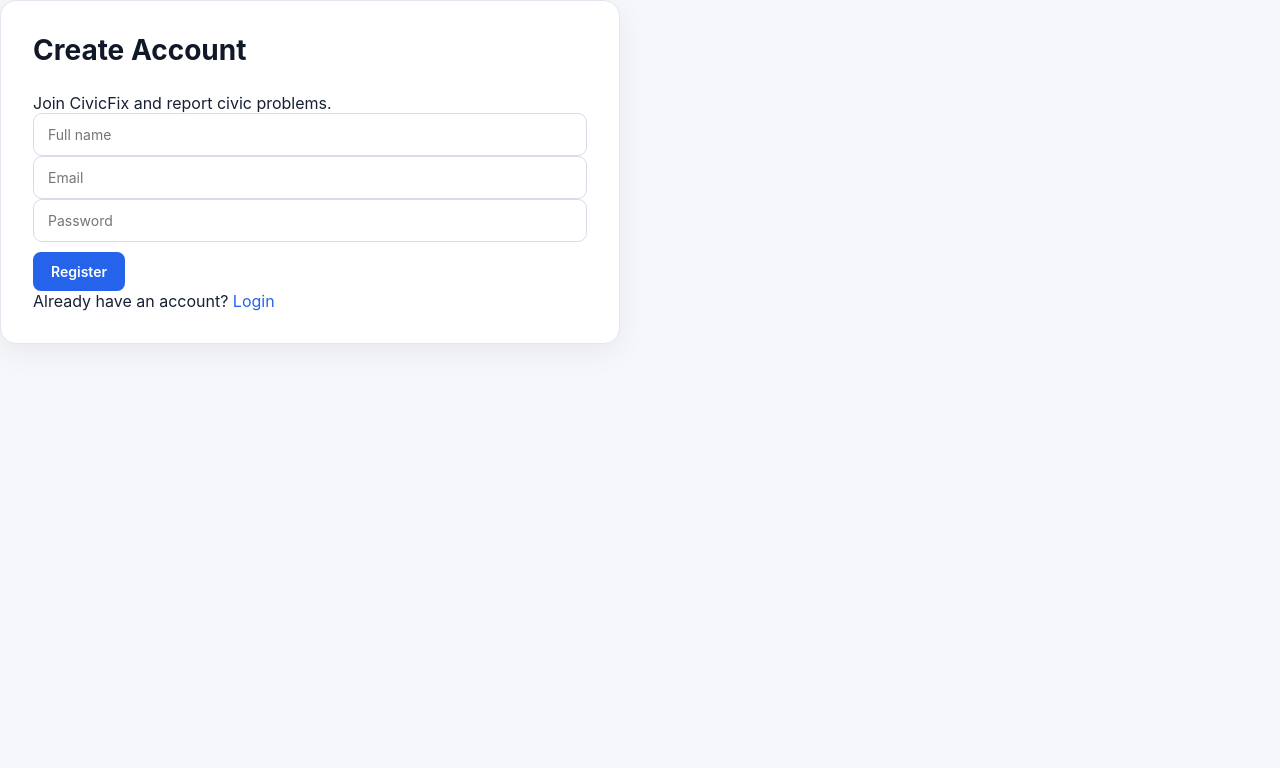
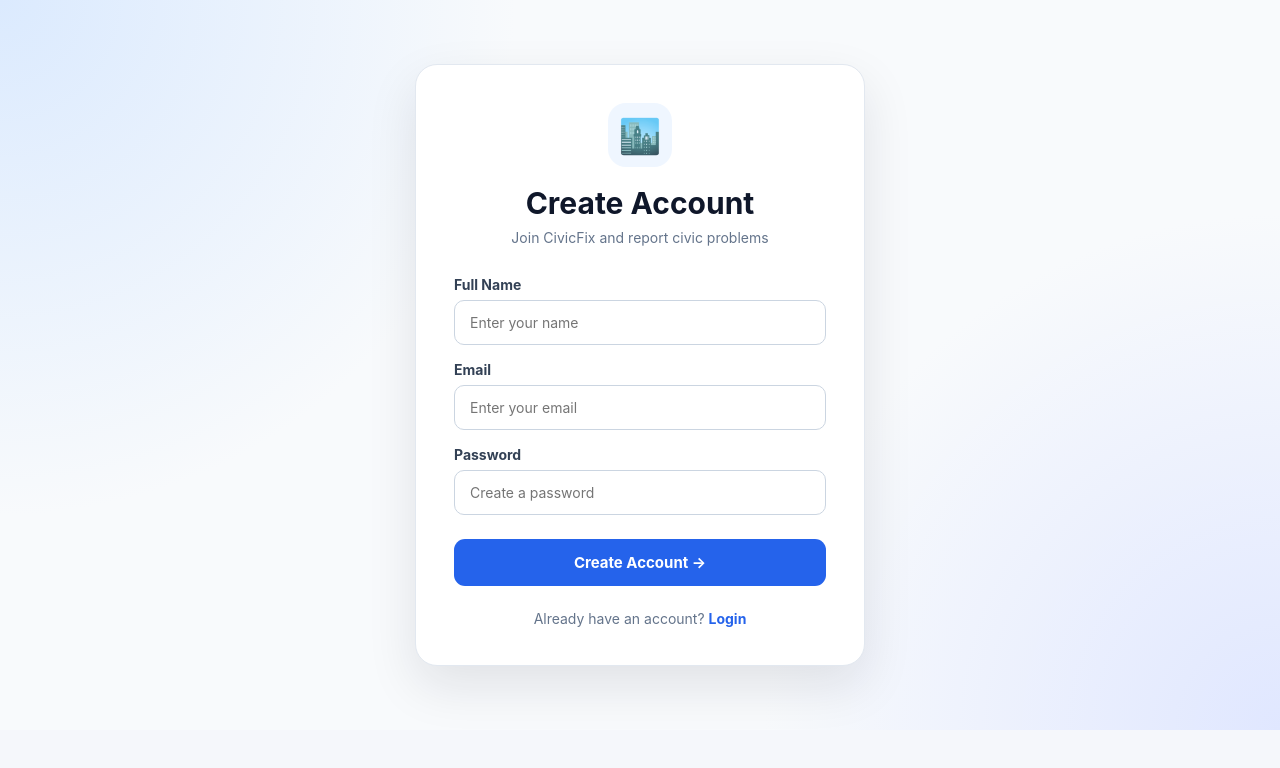
Before and after one commit to asife8649/civicfix, a React (Vite) app in the folder client/: page /register in a window 1280 px wide. Shown: the top 768 px of the page. Built offline with nearby package versions, Linux system fonts and the light colour scheme.

Commit message:
Improve login and register pages

```diff
--- a/client/src/index.css
+++ b/client/src/index.css
@@ -2148,3 +2148,275 @@
   }
 
 }
+/* =========================
+   COMPLAINT CARDS
+========================= */
+
+.complaint-card {
+  background: #ffffff;
+  border: 1px solid #e2e8f0;
+  border-radius: 18px;
+  padding: 24px;
+  margin-bottom: 22px;
+  box-shadow: 0 8px 25px rgba(15, 23, 42, 0.06);
+  transition: all 0.2s ease;
+}
+
+.complaint-card:hover {
+  transform: translateY(-2px);
+  box-shadow: 0 12px 30px rgba(15, 23, 42, 0.10);
+}
+
+.complaint-card-header {
+  display: flex;
+  justify-content: space-between;
+  align-items: flex-start;
+  gap: 20px;
+}
+
+.complaint-card-header h3 {
+  font-size: 22px;
+  color: #0f172a;
+  margin-bottom: 8px;
+}
+
+.complaint-category {
+  display: inline-block;
+  color: #475569;
+  font-size: 14px;
+  font-weight: 600;
+}
+
+.complaint-description {
+  margin: 18px 0;
+  color: #64748b;
+  font-size: 15px;
+  line-height: 1.7;
+}
+
+.complaint-meta {
+  color: #64748b;
+  font-size: 13px;
+  margin-bottom: 16px;
+}
+
+/* Status */
+
+.status-badge {
+  padding: 7px 14px;
+  border-radius: 999px;
+  font-size: 13px;
+  font-weight: 700;
+  white-space: nowrap;
+}
+
+.status-badge.pending {
+  background: #fff7d6;
+  color: #b77900;
+}
+
+.status-badge.in-progress {
+  background: #e0efff;
+  color: #1769aa;
+}
+
+.status-badge.resolved {
+  background: #dcfce7;
+  color: #15803d;
+}
+
+/* Image */
+
+.complaint-image-wrapper {
+  width: 100%;
+  height: 280px;
+  overflow: hidden;
+  border-radius: 14px;
+  margin-top: 18px;
+  background: #f1f5f9;
+}
+
+.complaint-image {
+  width: 100%;
+  height: 100%;
+  object-fit: cover;
+  display: block;
+}
+
+/* Location */
+
+.complaint-location {
+  margin-top: 18px;
+  padding-top: 18px;
+  border-top: 1px solid #e2e8f0;
+
+  display: flex;
+  justify-content: space-between;
+  align-items: center;
+  gap: 15px;
+}
+
+.complaint-location > div {
+  display: flex;
+  align-items: center;
+  gap: 10px;
+}
+
+.location-icon {
+  font-size: 22px;
+}
+
+.complaint-location strong {
+  color: #334155;
+  font-size: 14px;
+}
+
+.complaint-location p {
+  margin-top: 3px;
+  color: #64748b;
+  font-size: 13px;
+}
+
+.map-button {
+  text-decoration: none;
+  background: #eff6ff;
+  color: #2563eb;
+  padding: 9px 15px;
+  border-radius: 10px;
+  font-size: 13px;
+  font-weight: 700;
+  white-space: nowrap;
+}
+
+.map-button:hover {
+  background: #dbeafe;
+}
+
+/* =========================
+   LOGIN / REGISTER
+========================= */
+
+.auth-page {
+  min-height: calc(100vh - 70px);
+  display: flex;
+  align-items: center;
+  justify-content: center;
+  padding: 40px 20px;
+
+  background:
+    radial-gradient(
+      circle at top left,
+      #dbeafe 0%,
+      transparent 35%
+    ),
+    radial-gradient(
+      circle at bottom right,
+      #e0e7ff 0%,
+      transparent 35%
+    ),
+    #f8fafc;
+}
+
+.auth-card {
+  width: 100%;
+  max-width: 450px;
+  background: #ffffff;
+  padding: 38px;
+  border-radius: 22px;
+  border: 1px solid #e2e8f0;
+  box-shadow: 0 20px 50px rgba(15, 23, 42, 0.10);
+}
+
+.auth-logo {
+  width: 64px;
+  height: 64px;
+  margin: 0 auto 18px;
+
+  display: flex;
+  align-items: center;
+  justify-content: center;
+
+  border-radius: 18px;
+  background: #eff6ff;
+  font-size: 34px;
+}
+
+.auth-card h1 {
+  text-align: center;
+  color: #0f172a;
+  font-size: 30px;
+  margin-bottom: 8px;
+}
+
+.auth-subtitle {
+  text-align: center;
+  color: #64748b;
+  margin-bottom: 30px;
+  font-size: 14px;
+}
+
+.auth-form {
+  display: flex;
+  flex-direction: column;
+  gap: 16px;
+}
+
+.auth-form label {
+  font-size: 14px;
+  font-weight: 700;
+  color: #334155;
+}
+
+.auth-form input {
+  width: 100%;
+  margin-top: 7px;
+  padding: 13px 15px;
+
+  border: 1px solid #cbd5e1;
+  border-radius: 10px;
+
+  font-size: 14px;
+  background: #ffffff;
+}
+
+.auth-form input:focus {
+  border-color: #2563eb;
+  box-shadow: 0 0 0 3px rgba(37, 99, 235, 0.10);
+}
+
+.auth-button {
+  width: 100%;
+  border: none;
+  padding: 14px;
+  border-radius: 11px;
+
+  background: #2563eb;
+  color: white;
+
+  font-size: 15px;
+  font-weight: 700;
+
+  margin-top: 8px;
+  cursor: pointer;
+}
+
+.auth-button:hover {
+  background: #1d4ed8;
+}
+
+.auth-footer {
+  text-align: center;
+  margin-top: 24px;
+  color: #64748b;
+  font-size: 14px;
+}
+
+.auth-footer a {
+  color: #2563eb;
+  font-weight: 700;
+  text-decoration: none;
+}
+
+.auth-footer a:hover {
+  text-decoration: underline;
+}
--- a/client/src/pages/Login.jsx
+++ b/client/src/pages/Login.jsx
@@ -7,35 +7,97 @@
   const [email, setEmail] = useState("");
   const [password, setPassword] = useState("");
   const [message, setMessage] = useState("");
+
   const { loginUser } = useAuth();
   const navigate = useNavigate();
 
   const submit = async (e) => {
     e.preventDefault();
+    setMessage("");
+
     try {
-      const { data } = await api.post("/auth/login", { email, password });
+      const { data } = await api.post("/auth/login", {
+        email,
+        password,
+      });
+
       loginUser(data);
-      navigate(data.user.role === "admin" ? "/admin" : "/dashboard");
+
+      navigate(
+        data.user.role === "admin"
+          ? "/admin"
+          : "/dashboard"
+      );
     } catch (err) {
-      setMessage(err.response?.data?.message || "Login failed");
+      setMessage(
+        err.response?.data?.message || "Login failed"
+      );
     }
   };
 
   return (
-    <div className="auth-page">
-      <form className="form-card" onSubmit={submit}>
-        <h2>Welcome Back</h2>
-        <p className="muted">Login to manage your CivicFix complaints.</p>
+    <main className="auth-page">
+      <form className="auth-card" onSubmit={submit}>
 
-        <input type="email" placeholder="Email" value={email}
-          onChange={(e) => setEmail(e.target.value)} />
-        <input type="password" placeholder="Password" value={password}
-          onChange={(e) => setPassword(e.target.value)} />
+        <div className="auth-logo">
+          🏙️
+        </div>
 
-        <button className="btn primary full">Login</button>
-        {message && <p className="error">{message}</p>}
-        <p className="center">New user? <Link to="/register">Create account</Link></p>
+        <h1>Welcome Back</h1>
+
+        <p className="auth-subtitle">
+          Login to your CivicFix account
+        </p>
+
+        <div className="auth-form">
+
+          <label>
+            Email
+
+            <input
+              type="email"
+              placeholder="Enter your email"
+              value={email}
+              onChange={(e) => setEmail(e.target.value)}
+              required
+            />
+          </label>
+
+          <label>
+            Password
+
+            <input
+              type="password"
+              placeholder="Enter your password"
+              value={password}
+              onChange={(e) => setPassword(e.target.value)}
+              required
+            />
+          </label>
+
+          <button
+            type="submit"
+            className="auth-button"
+          >
+            Login →
+          </button>
+
+        </div>
+
+        {message && (
+          <p className="error">
+            {message}
+          </p>
+        )}
+
+        <div className="auth-footer">
+          New user?{" "}
+          <Link to="/register">
+            Create account
+          </Link>
+        </div>
+
       </form>
-    </div>
+    </main>
   );
 }
--- a/client/src/pages/Register.jsx
+++ b/client/src/pages/Register.jsx
@@ -3,38 +3,107 @@
 import api from "../services/api";
 
 export default function Register() {
-  const [form, setForm] = useState({ name: "", email: "", password: "" });
+  const [name, setName] = useState("");
+  const [email, setEmail] = useState("");
+  const [password, setPassword] = useState("");
   const [message, setMessage] = useState("");
+
   const navigate = useNavigate();
 
   const submit = async (e) => {
     e.preventDefault();
+    setMessage("");
+
     try {
-      await api.post("/auth/register", form);
-      setMessage("Registration successful. Please login.");
-      setTimeout(() => navigate("/login"), 800);
+      await api.post("/auth/register", {
+        name,
+        email,
+        password,
+      });
+
+      navigate("/login");
     } catch (err) {
-      setMessage(err.response?.data?.message || "Registration failed");
+      setMessage(
+        err.response?.data?.message || "Registration failed"
+      );
     }
   };
 
   return (
-    <div className="auth-page">
-      <form className="form-card" onSubmit={submit}>
-        <h2>Create Account</h2>
-        <p className="muted">Join CivicFix and report civic problems.</p>
+    <main className="auth-page">
+      <form className="auth-card" onSubmit={submit}>
 
-        <input placeholder="Full name" value={form.name}
-          onChange={(e) => setForm({ ...form, name: e.target.value })} />
-        <input type="email" placeholder="Email" value={form.email}
-          onChange={(e) => setForm({ ...form, email: e.target.value })} />
-        <input type="password" placeholder="Password" value={form.password}
-          onChange={(e) => setForm({ ...form, password: e.target.value })} />
+        <div className="auth-logo">
+          🏙️
+        </div>
 
-        <button className="btn primary full">Register</button>
-        {message && <p className="message">{message}</p>}
-        <p className="center">Already have an account? <Link to="/login">Login</Link></p>
+        <h1>Create Account</h1>
+
+        <p className="auth-subtitle">
+          Join CivicFix and report civic problems
+        </p>
+
+        <div className="auth-form">
+
+          <label>
+            Full Name
+
+            <input
+              type="text"
+              placeholder="Enter your name"
+              value={name}
+              onChange={(e) => setName(e.target.value)}
+              required
+            />
+          </label>
+
+          <label>
+            Email
+
+            <input
+              type="email"
+              placeholder="Enter your email"
+              value={email}
+              onChange={(e) => setEmail(e.target.value)}
+              required
+            />
+          </label>
+
+          <label>
+            Password
+
+            <input
+              type="password"
+              placeholder="Create a password"
+              value={password}
+              onChange={(e) => setPassword(e.target.value)}
+              required
+            />
+          </label>
+
+          <button
+            type="submit"
+            className="auth-button"
+          >
+            Create Account →
+          </button>
+
+        </div>
+
+        {message && (
+          <p className="error">
+            {message}
+          </p>
+        )}
+
+        <div className="auth-footer">
+          Already have an account?{" "}
+          <Link to="/login">
+            Login
+          </Link>
+        </div>
+
       </form>
-    </div>
+    </main>
   );
 }
```
Also changed, not shown: client/src/components/ComplaintCard.jsx (+37 -21 lines).
